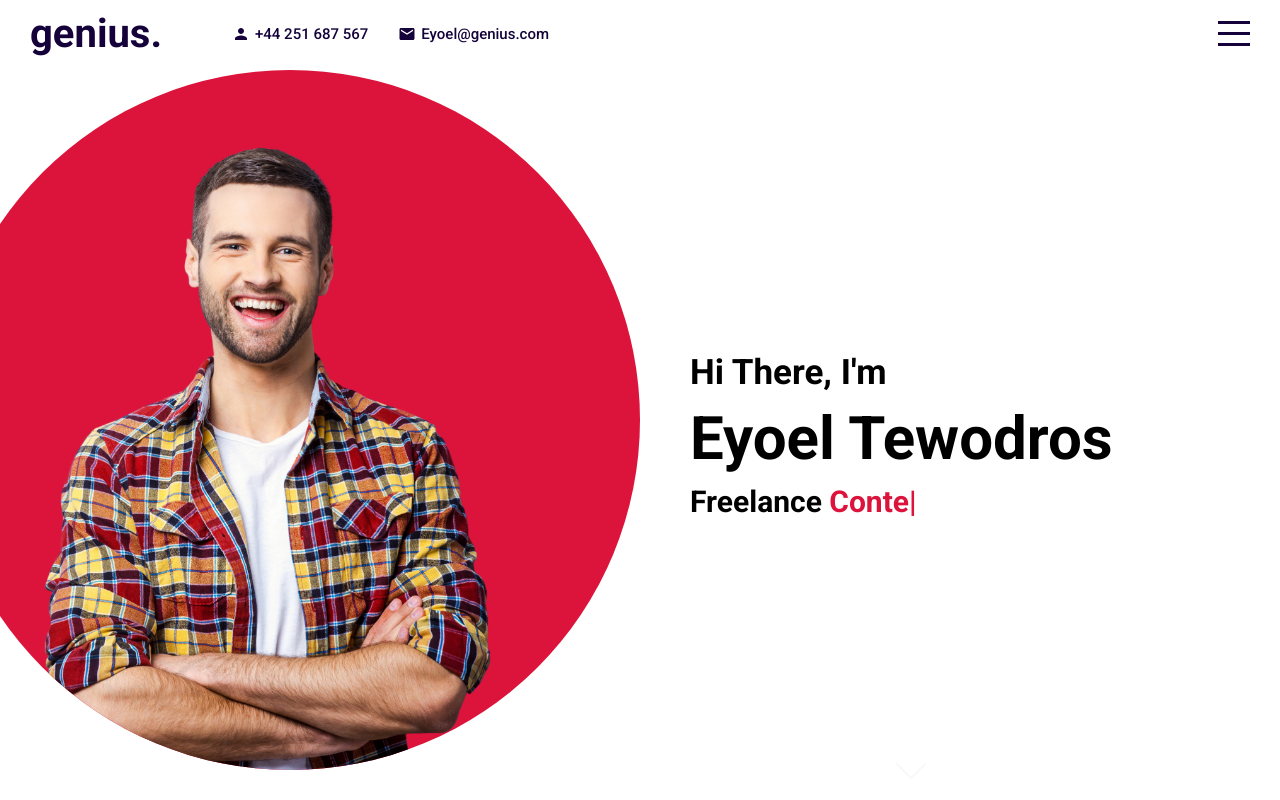
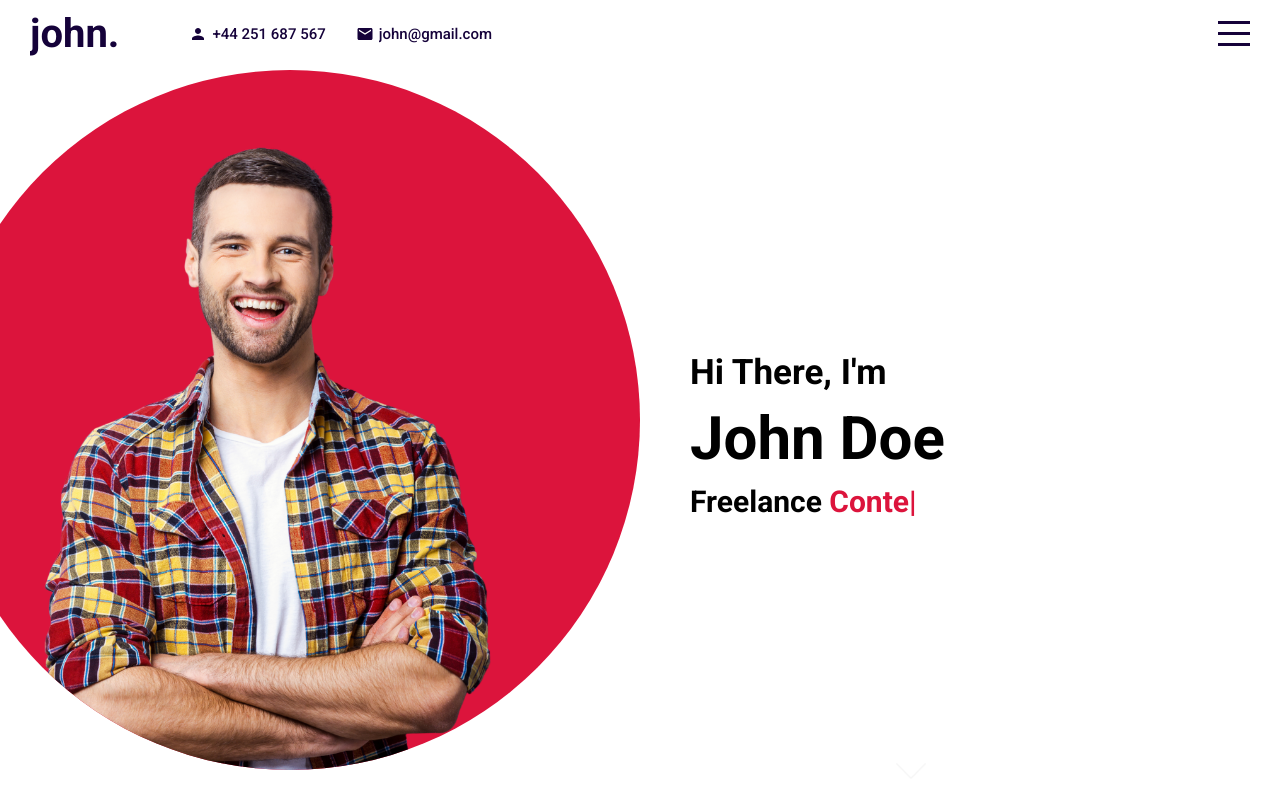
Before and after one commit to Eyoel-T/react-portfolio, a React (Create React App) app: page / in a window 1280 px wide. Built offline with nearby package versions, Linux system fonts and the light colour scheme.

Commit message:
final build

```diff
--- a/src/components/intro/Intro.jsx
+++ b/src/components/intro/Intro.jsx
@@ -22,7 +22,7 @@ export default function Intro() {
       <div className="right">
         <div className="wrapper">
           <h2>Hi There, I'm</h2>
-          <h1>Eyoel Tewodros</h1>
+          <h1>John Doe</h1>
           <h3>
             Freelance <span ref={typeText}> </span>
           </h3>
--- a/src/components/topbar/Topbar.jsx
+++ b/src/components/topbar/Topbar.jsx
@@ -8,7 +8,7 @@ export default function Topbar({ menuOpen, setMenuOpen }) {
       <div className="wrapper">
         <div className="left">
           <a href="#intro" className="logo">
-            genius.
+            john.
           </a>
           <div className="itemContainer">
             <Person className="icon" />
@@ -16,7 +16,7 @@ export default function Topbar({ menuOpen, setMenuOpen }) {
           </div>
           <div className="itemContainer">
             <Mail className="icon" />
-            <span>Eyoel@genius.com</span>
+            <span>john@gmail.com</span>
           </div>
         </div>
 
```
